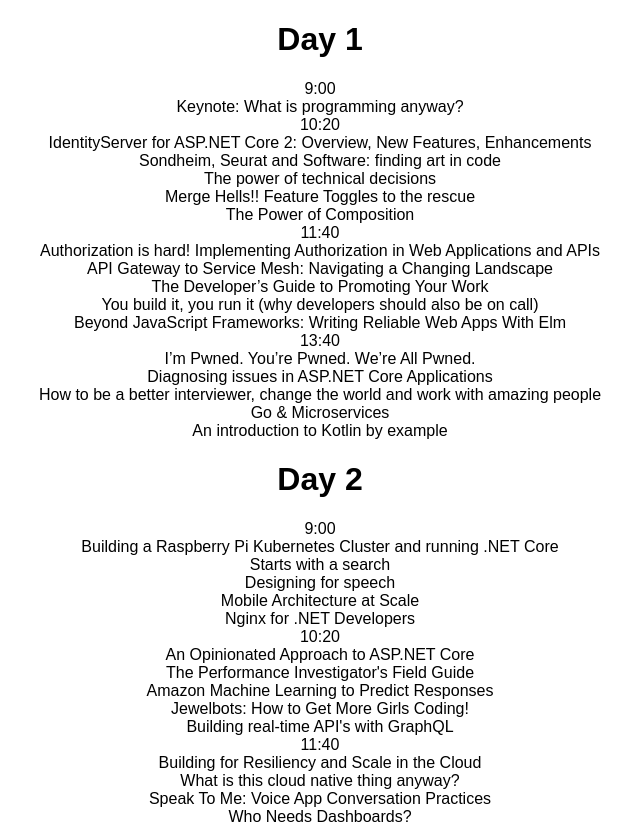
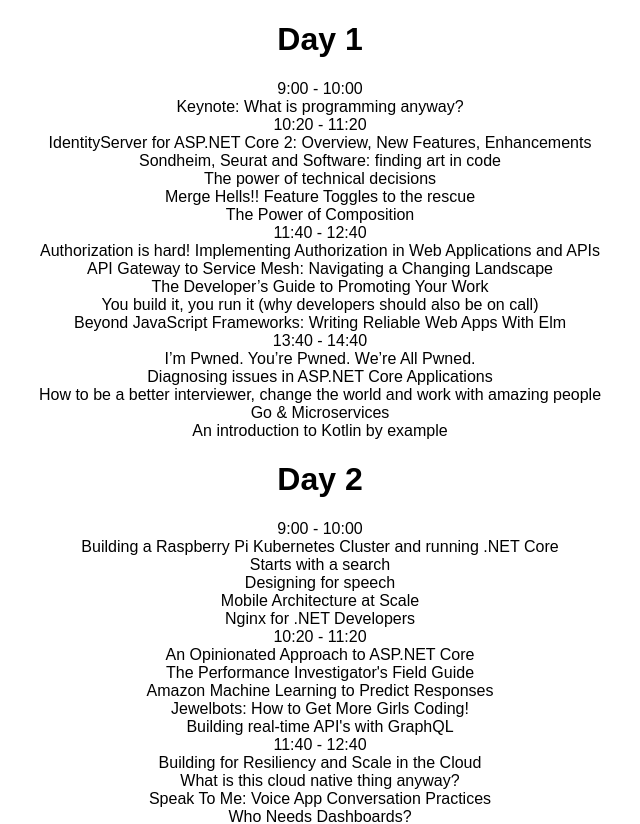
Before and after one commit to JakeGinnivan/ndc-agenda2, a React (Create React App) app: page / in a window 1280 px wide. Shown: the top 824 px of the page, without its empty margins (320-960 px from the left). Built offline with nearby package versions, Linux system fonts and the light colour scheme.

Commit message:
Extracted timeslot and talk components

```diff
--- a/src/App.js
+++ b/src/App.js
@@ -30,16 +30,24 @@
     return `${time.hour}:${formattedMinutes}`
 }
 
-export function groupBy(items, selector) {
+/**
+ *
+ * @param {array} items
+ * @param {*} selector
+ * @param {*} toString optionally formats the selector result as a string
+ * this is used to work out if the selector value is the same
+ */
+export function groupBy(items, selector, toString = val => val.toString()) {
     const lookup = {}
     return items.reduce((acc, val) => {
-        const key = selector(val)
+        const selectorValue = selector(val)
+        const key = toString(selectorValue)
 
         if (lookup[key]) {
             lookup[key].push(val)
         } else {
             lookup[key] = [val]
-            acc.push({ key, values: lookup[key] })
+            acc.push({ key: selectorValue, values: lookup[key] })
         }
 
         return acc
--- a/src/agenda.js
+++ b/src/agenda.js
@@ -1,7 +1,7 @@
 import * as cheerio from 'cheerio'
 import * as propTypes from 'prop-types'
 
-const timeShape = propTypes.shape({
+export const timeShape = propTypes.shape({
     hour: propTypes.number.isRequired,
     minutes: propTypes.number.isRequired
 })
--- a/src/day.js
+++ b/src/day.js
@@ -2,15 +2,24 @@
 import * as PropTypes from 'prop-types'
 import { talkShape } from './agenda'
 import { formatTime, groupBy } from './App'
+import { Timeslot } from './timeslot'
 
 export const Day = ({ day, talks }) => (
     <React.Fragment>
         <h1>Day {day}</h1>
-        {groupBy(talks, talk => formatTime(talk.startTime)).map(timeSlot => (
-            <React.Fragment>
-                <div>{timeSlot.key}</div>
-                {timeSlot.values.map(talk => <div>{talk.title}</div>)}
-            </React.Fragment>
+        {groupBy(
+            talks,
+            talk => ({
+                start: formatTime(talk.startTime),
+                end: formatTime(talk.endTime)
+            }),
+            val => `${val.start}${val.end}`
+        ).map(timeSlot => (
+            <Timeslot
+                start={timeSlot.key.start}
+                end={timeSlot.key.end}
+                talks={timeSlot.values}
+            />
         ))}
     </React.Fragment>
 )
--- /dev/null
+++ b/src/talk.js
@@ -0,0 +1,9 @@
+import * as React from 'react'
+import * as propTypes from 'prop-types'
+import { talkShape } from './agenda'
+
+export const Talk = ({ talk }) => <div>{talk.title}</div>
+
+Talk.propTypes = {
+    talk: talkShape.isRequired
+}
--- /dev/null
+++ b/src/timeslot.js
@@ -0,0 +1,19 @@
+import * as React from 'react'
+import * as propTypes from 'prop-types'
+import { timeShape, talkShape } from './agenda'
+import { Talk } from './talk'
+
+export const Timeslot = ({ start, end, talks }) => (
+    <React.Fragment>
+        <div>
+            {start} - {end}
+        </div>
+        {talks.map(talk => <Talk talk={talk} />)}
+    </React.Fragment>
+)
+
+Timeslot.propTypes = {
+    start: timeShape,
+    finish: timeShape,
+    talks: propTypes.arrayOf(talkShape)
+}
```
